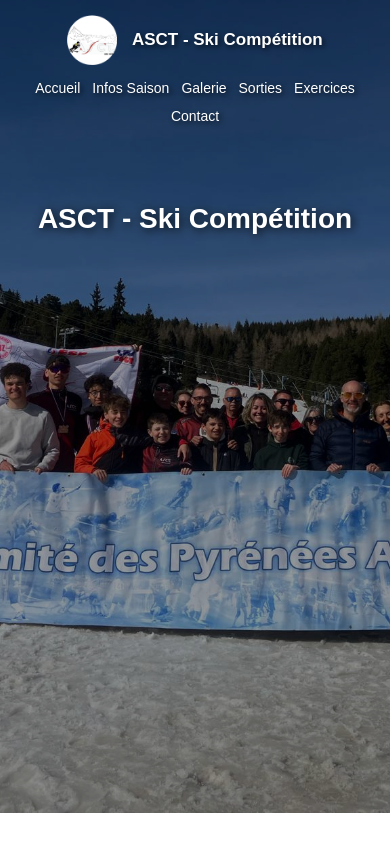
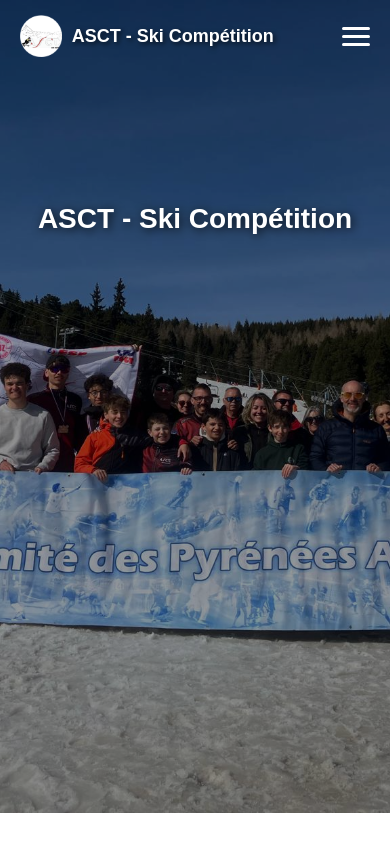
Before and after one commit to Oce123/ASCT-SkiCompetition, a plain HTML site: page index.html in a window 390 px wide. Shown: the top 844 px of the page. Drawn offline with Linux system fonts and the light colour scheme.

Commit message:
Add files via upload
ajout menu burger page principale

```diff
--- a/index.html
+++ b/index.html
@@ -15,6 +15,12 @@
     <div class="header-container">
         <img src="logo.png" class="logo">
         <h1>ASCT - Ski Compétition</h1>
+    </div>
+
+	<div class="burger" id="burger">
+        <span></span>
+        <span></span>
+        <span></span>
     </div>
 
 	<nav id="nav">
--- a/script.js
+++ b/script.js
@@ -182,6 +182,44 @@ if (npy) {
 
         npyNumber.style.display =
             this.value === "oui" ? "flex" : "none";
+    });
+}
+
+// =========================
+// MENU BURGER
+// =========================
+
+const burger = document.getElementById("burger");
+const nav = document.getElementById("nav");
+
+if (burger && nav) {
+
+    burger.addEventListener("click", () => {
+
+        burger.classList.toggle("active");
+        nav.classList.toggle("active");
+    });
+
+    // ferme menu quand on clique un lien
+    document.querySelectorAll("#nav a").forEach(link => {
+
+        link.addEventListener("click", () => {
+
+            burger.classList.remove("active");
+            nav.classList.remove("active");
+        });
+    });
+
+    // ferme si clic extérieur
+    document.addEventListener("click", (e) => {
+
+        if (
+            !nav.contains(e.target) &&
+            !burger.contains(e.target)
+        ) {
+            burger.classList.remove("active");
+            nav.classList.remove("active");
+        }
     });
 }
 
@@ -497,44 +535,3 @@ onSnapshot(collection(db, "inscriptions"), (snapshot) => {
         liste.appendChild(div);
     });
 });
-
-
-// =========================
-// MENU BURGER
-// =========================
-/*const burger = document.getElementById("burger");
-const nav = document.getElementById("nav");
-
-if (burger && nav) {
-    burger.addEventListener("click", () => {
-        nav.classList.toggle("active");
-    });
-}
-
-document.querySelectorAll("#nav a").forEach(link => {
-    link.addEventListener("click", () => {
-        nav.classList.remove("active");
-    });
-});
-
-document.addEventListener("DOMContentLoaded", () => {
-
-    const faders = document.querySelectorAll('.fade-up');
-
-    const observer = new IntersectionObserver(entries => {
-        entries.forEach(entry => {
-            if (entry.isIntersecting) {
-                entry.target.classList.add('visible');
-            }
-        });
-    });
-
-    faders.forEach(el => observer.observe(el));
-
-});
-
-document.addEventListener("click", (e) => {
-    if (!nav.contains(e.target) && !burger.contains(e.target)) {
-        nav.classList.remove("active");
-    }
-});*/
--- a/style.css
+++ b/style.css
@@ -1423,3 +1423,113 @@ nav a:hover {
 			height: 200px;
 		}
 	}
+
+	/* =========================================
+	   MENU BURGER
+	========================================= */
+
+	.burger {
+		display: none;
+
+		flex-direction: column;
+		gap: 5px;
+
+		cursor: pointer;
+
+		z-index: 2001;
+	}
+
+	.burger span {
+		width: 28px;
+		height: 3px;
+
+		background: white;
+		border-radius: 10px;
+
+		transition: 0.3s;
+	}
+
+	/* =========================================
+	   MOBILE
+	========================================= */
+
+	@media (max-width: 900px) {
+
+		.burger {
+			display: flex;
+		}
+
+		header {
+			flex-direction: row;
+			justify-content: space-between;
+			align-items: center;
+
+			padding: 15px 20px;
+		}
+
+		.header-container {
+			gap: 10px;
+		}
+
+		.logo {
+			height: 42px;
+		}
+
+		header h1 {
+			font-size: 18px;
+		}
+
+		/* =========================
+		   MENU MOBILE
+		========================= */
+
+		nav {
+			position: fixed;
+
+			top: 0;
+			right: -100%;
+
+			width: 280px;
+			height: 100vh;
+
+			background: rgba(0,0,0,0.96);
+
+			backdrop-filter: blur(10px);
+
+			display: flex;
+			flex-direction: column;
+
+			justify-content: center;
+			align-items: center;
+
+			gap: 30px;
+
+			transition: right 0.4s ease;
+
+			z-index: 2000;
+		}
+
+		nav.active {
+			right: 0;
+		}
+
+		nav a {
+			font-size: 22px;
+		}
+
+		/* =========================
+		   ANIMATION BURGER
+		========================= */
+
+		.burger.active span:nth-child(1) {
+			transform: rotate(45deg) translateY(11px);
+		}
+
+		.burger.active span:nth-child(2) {
+			opacity: 0;
+		}
+
+		.burger.active span:nth-child(3) {
+			transform: rotate(-45deg) translateY(-11px);
+		}
+	}
```
Lines whose indentation alone changed are shown as unchanged.
